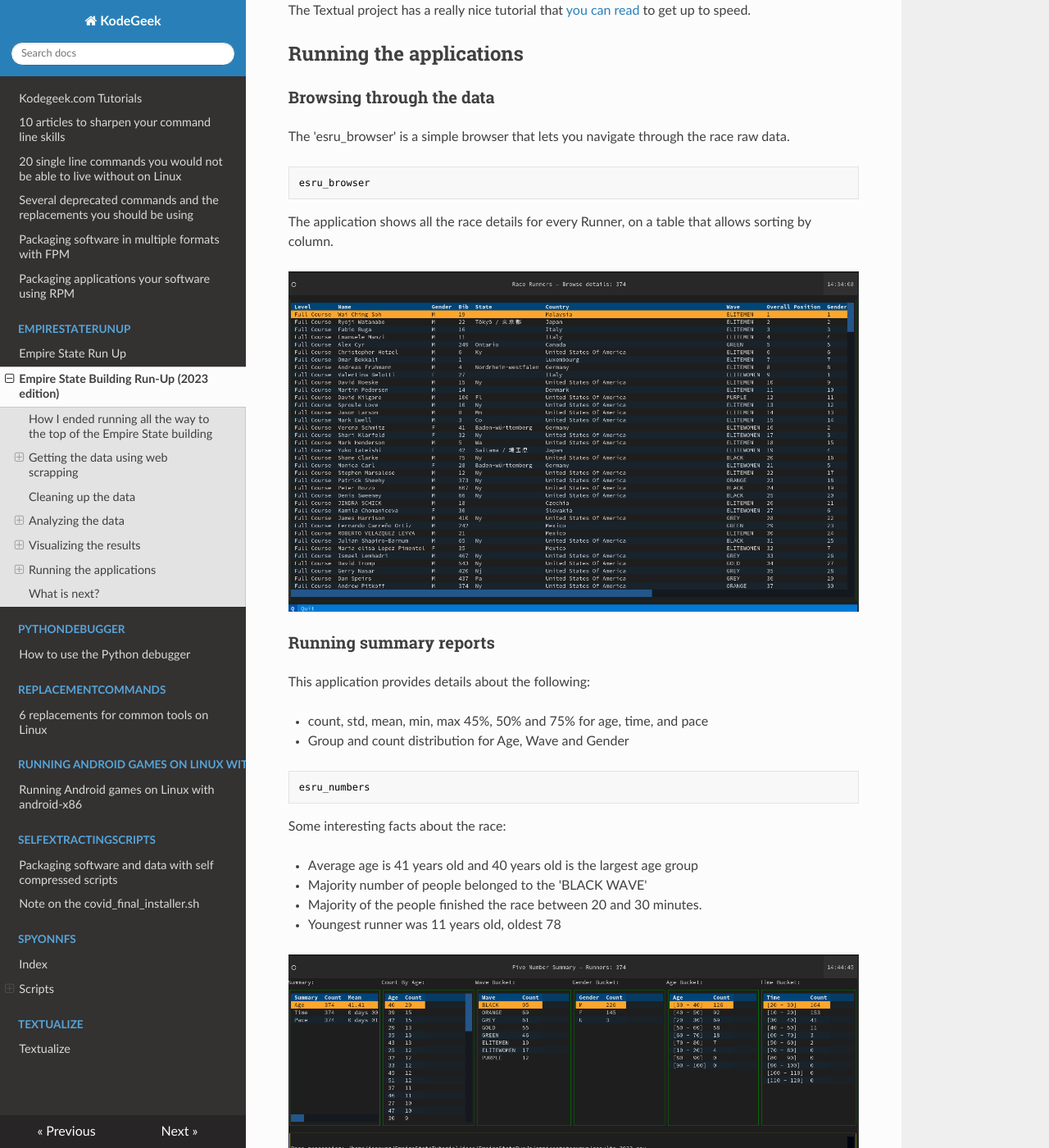
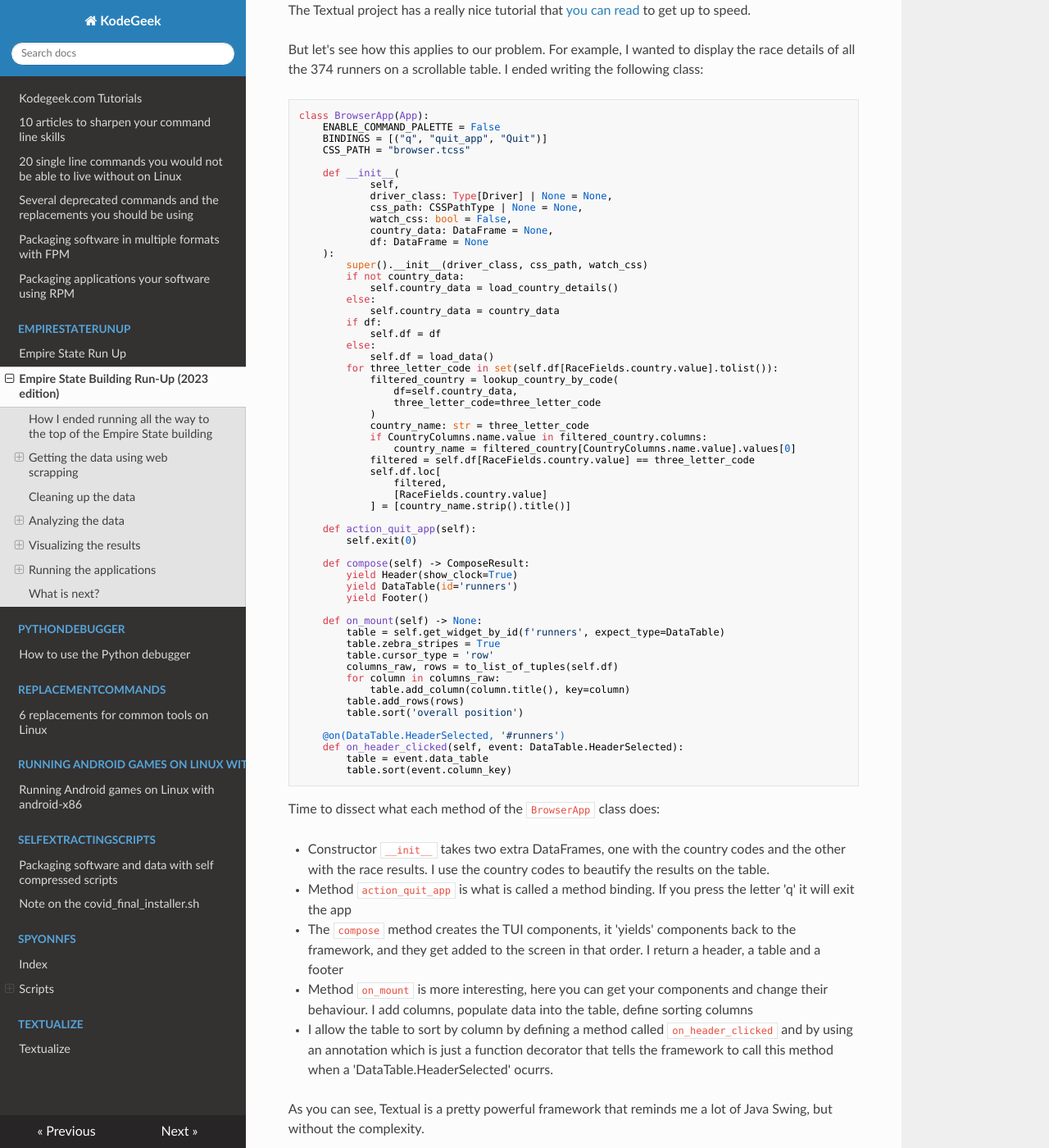
Before and after one commit to josevnz/tutorials, an MkDocs documentation site: the page built from docs/EmpireStateRunUp/TUTORIAL.md, in a window 1280 px wide and 1400 px high, scrolled down 7479 px. Shown: the whole window at 82% size. Built offline with MkDocs 1.6.1, drawn with Linux system fonts in a browser that asks for light colours; nearby versions of some CDN libraries; some of the changed text lies outside the part shown.

Commit message:
Statistics update

````diff
--- a/docs/EmpireStateRunUp/TUTORIAL.md
+++ b/docs/EmpireStateRunUp/TUTORIAL.md
@@ -370,8 +370,81 @@ They are also easy to write, so before we go deeper into the resulting applicati
 
 The Textual project has a really nice tutorial that [you can read](https://textual.textualize.io/tutorial/) to get up to speed.
 
+But let's see how this applies to our problem. For example, I wanted to display the race details of all the 374 runners on a
+scrollable table. I ended writing the following class:
+
+```python
+class BrowserApp(App):
+    ENABLE_COMMAND_PALETTE = False
+    BINDINGS = [("q", "quit_app", "Quit")]
+    CSS_PATH = "browser.tcss"
+
+    def __init__(
+            self,
+            driver_class: Type[Driver] | None = None,
+            css_path: CSSPathType | None = None,
+            watch_css: bool = False,
+            country_data: DataFrame = None,
+            df: DataFrame = None
+    ):
+        super().__init__(driver_class, css_path, watch_css)
+        if not country_data:
+            self.country_data = load_country_details()
+        else:
+            self.country_data = country_data
+        if df:
+            self.df = df
+        else:
+            self.df = load_data()
+        for three_letter_code in set(self.df[RaceFields.country.value].tolist()):
+            filtered_country = lookup_country_by_code(
+                df=self.country_data,
+                three_letter_code=three_letter_code
+            )
+            country_name: str = three_letter_code
+            if CountryColumns.name.value in filtered_country.columns:
+                country_name = filtered_country[CountryColumns.name.value].values[0]
+            filtered = self.df[RaceFields.country.value] == three_letter_code
+            self.df.loc[
+                filtered,
+                [RaceFields.country.value]
+            ] = [country_name.strip().title()]
+
+    def action_quit_app(self):
+        self.exit(0)
+
+    def compose(self) -> ComposeResult:
+        yield Header(show_clock=True)
+        yield DataTable(id='runners')
+        yield Footer()
+
+    def on_mount(self) -> None:
+        table = self.get_widget_by_id(f'runners', expect_type=DataTable)
+        table.zebra_stripes = True
+        table.cursor_type = 'row'
+        columns_raw, rows = to_list_of_tuples(self.df)
+        for column in columns_raw:
+            table.add_column(column.title(), key=column)
+        table.add_rows(rows)
+        table.sort('overall position')
+
+    @on(DataTable.HeaderSelected, '#runners')
+    def on_header_clicked(self, event: DataTable.HeaderSelected):
+        table = event.data_table
+        table.sort(event.column_key)
+```
+
+Time to dissect what each method of the `BrowserApp` class does:
+
+* Constructor `__init__` takes two extra DataFrames, one with the country codes and the other with the race results. I use the country codes to beautify the results on the table.
+* Method `action_quit_app` is what is called a method binding. If you press the letter 'q' it will exit the app
+* The `compose` method creates the TUI components, it 'yields' components back to the framework, and they get added to the screen in that order. I return a header, a table and a footer
+* Method `on_mount` is more interesting, here you can get your components and change their behaviour. I add columns, populate data into the table, define sorting columns
+* I allow the table to sort by column by defining a method called `on_header_clicked` and by using an annotation which is just a function decorator that tells the framework to call this method when a 'DataTable.HeaderSelected' ocurrs.
+
+As you can see, Textual is a pretty powerful framework that reminds me a lot of Java Swing, but without the complexity.
+
 ## Running the applications
-
 
 ### Browsing through the data
 
@@ -420,6 +493,8 @@ esru_outlier
 Because this results drill down to the BIB number, you can click on a row and get more details of a runner:
 
 ![](esru_outlier-2.png)
+
+Textual as excellent support for rendering Markdown, programing languages. Take a look on the code to see yourself.
 
 ### A few plot graphics for you
 
@@ -499,3 +574,7 @@ the winner of the 2013 race is from Malaysia, with only 2 runners.
 Majority of the runners identified themselves as Males, followed by Female.
 
 ## What is next?
+
+* There are a lot of public race datasets out there, you can apply what you learned here. Just take a look at [this dataset of the New York City Marathon 1970-2018](https://github.com/davidjaimes/nyc-marathon).
+* You saw just the tip of what you can do with Textual. I encourage you to explore the [apps.py](empirestaterunup/apps.py) module. There are also many other applications out there you can try.
+* [Selenium Webdriver](https://www.selenium.dev/documentation/webdriver/) is not a tool for web scrapping but automated testing of web applications. It doesn't get better than having your browser to perform automated testing for you. It is a big framework, so be prepared to spend time reading and running your tests.
````
Also changed, not shown: docs/EmpireStateRunUp/README.md (+6 -4 lines).
